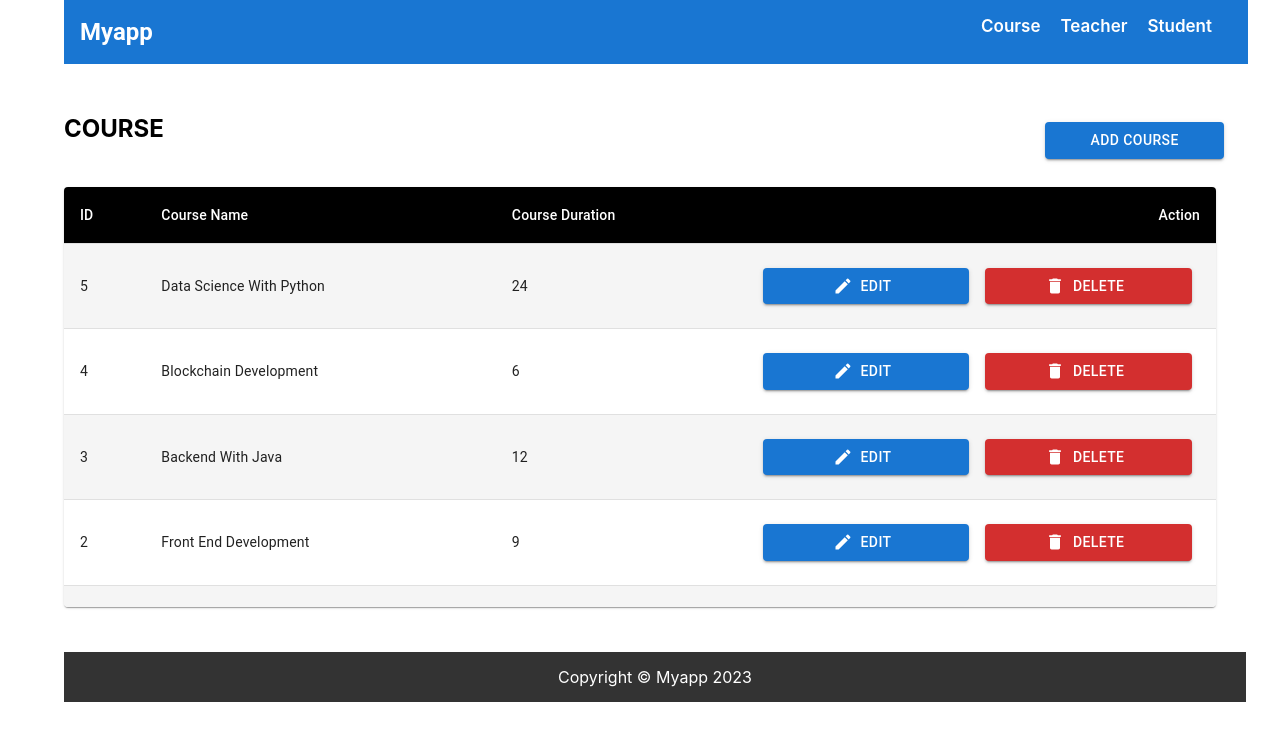
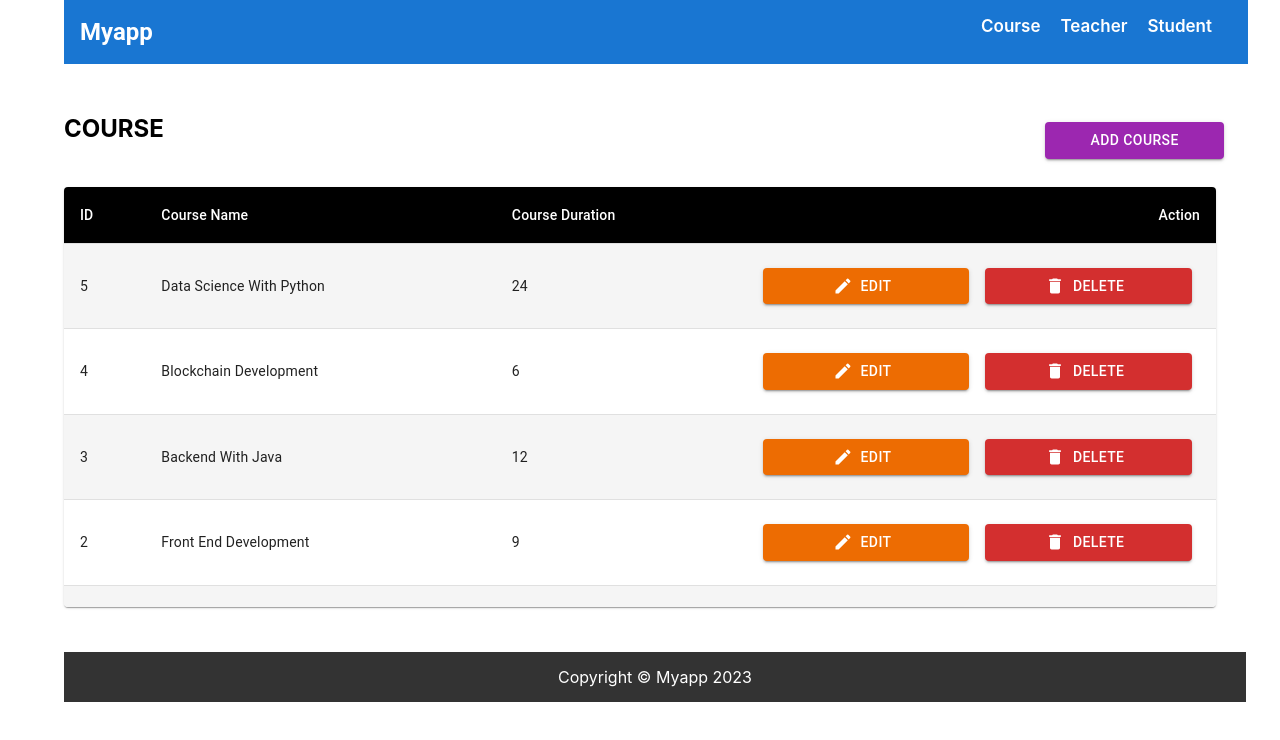
Before and after one commit to ankushchavan0411/movate-react-typescript-assignment, a React (Create React App) app: page / in a window 1280 px wide. Shown: the top 740 px of the page. Built offline with nearby package versions, Linux system fonts and the light colour scheme.

Commit message:
AC | reacfactor code

```diff
--- a/src/components/common/Button.tsx
+++ b/src/components/common/Button.tsx
@@ -6,7 +6,7 @@ interface Props {
   labelText: string;
   handleOnClick: () => void;
   disabled?: boolean;
-  color?: "secondary" | "success" | "error" | "primary";
+  color?: "secondary" | "success" | "error" | "primary" | "warning";
   variant?: "outlined" | "contained";
   size?: "small" | "medium" | "large";
   startIcon?: React.ReactNode;
--- a/src/components/common/MainHeader.tsx
+++ b/src/components/common/MainHeader.tsx
@@ -17,6 +17,7 @@ const MainHeader: React.FC<Props> = ({ handleOnClick, labelText }) => {
         </Grid>
         <Grid xs={2}>
           <Buttons
+            color="secondary"
             labelText={`Add ${labelText}`}
             handleOnClick={handleOnClick}
           />
--- a/src/components/course/RowItem.tsx
+++ b/src/components/course/RowItem.tsx
@@ -32,6 +32,7 @@ const RowItem: React.FC<RowItemProps> = ({
       <StyledTableCell align="right">
         <Stack spacing={2} direction="row">
           <Buttons
+            color="warning"
             startIcon={<EditIcon />}
             labelText={"Edit"}
             handleOnClick={() => {
--- a/src/components/student/StudentTableRows.tsx
+++ b/src/components/student/StudentTableRows.tsx
@@ -27,6 +27,7 @@ const StudentTableRows: React.FC<Props> = ({ handleOnEditClick, students }) => {
             <StyledTableCell>{student.city}</StyledTableCell>
             <StyledTableCell align="right">
               <Buttons
+                color="warning"
                 startIcon={<EditIcon />}
                 labelText={"Edit"}
                 handleOnClick={() => {
--- a/src/components/teacher/TeacherRowItem.tsx
+++ b/src/components/teacher/TeacherRowItem.tsx
@@ -35,6 +35,7 @@ const TeacherRowItem: React.FC<RowItemProps> = ({
       <StyledTableCell align="right">
         <Stack spacing={2} direction="row">
           <Buttons
+            color="warning"
             startIcon={<EditIcon />}
             labelText={"Edit"}
             handleOnClick={() => {
```
